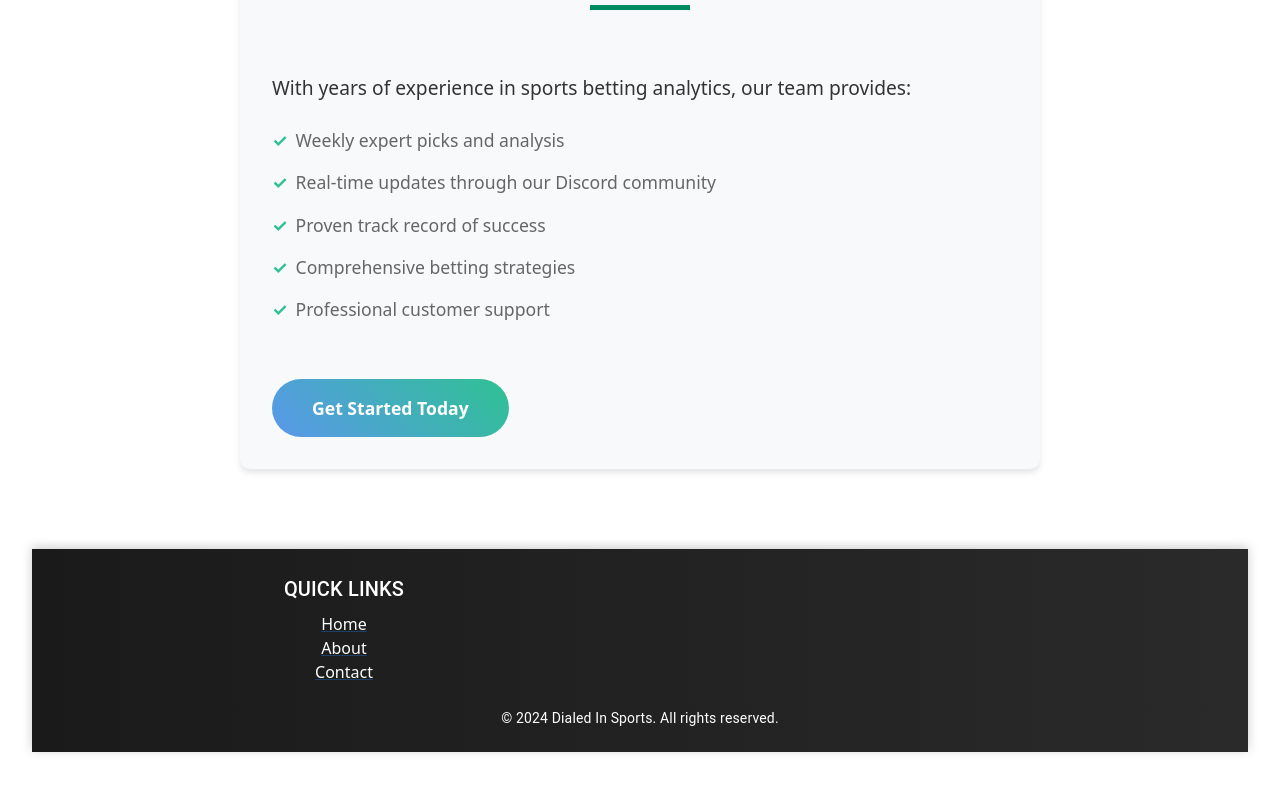
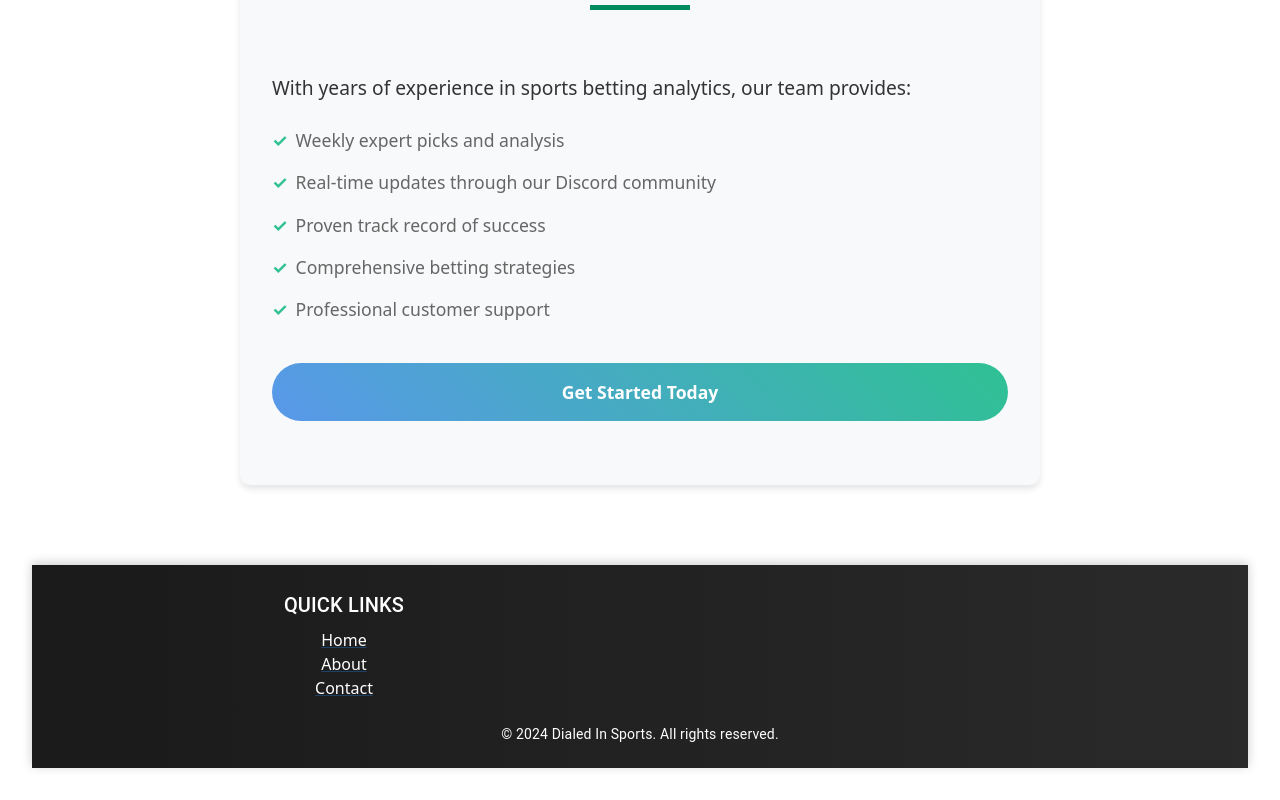
Before and after one commit to skezsoftware/dialed-in-sports, a React (Vite) app in the folder dis-frontend/: page /about in a window 1280 px wide. Shown: the part 2088-2888 px from the top of the page. Built offline with nearby package versions, Linux system fonts and the light colour scheme.

Commit message:
adjusted button position in about page

```diff
--- a/dis-frontend/src/components/about/about.css
+++ b/dis-frontend/src/components/about/about.css
@@ -219,8 +219,8 @@
 }
 
 .expertise__cta {
-  display: inline-block;
-  margin-top: 2rem;
+  display: block;
+  margin: 2rem auto;
   padding: 1rem 2.5rem;
   background: linear-gradient(45deg, #5998ea, #2fc193);
   color: white;
```
